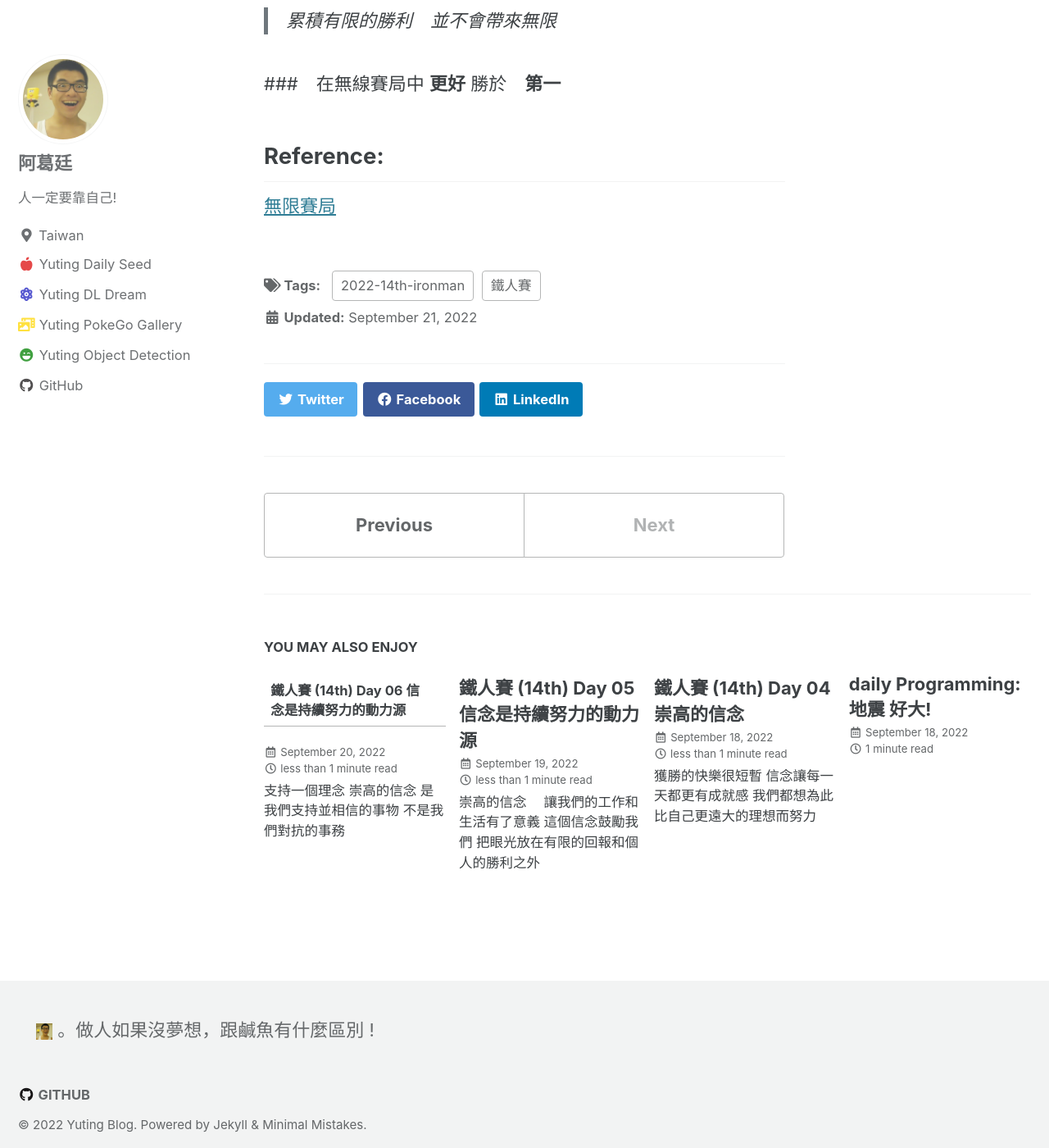
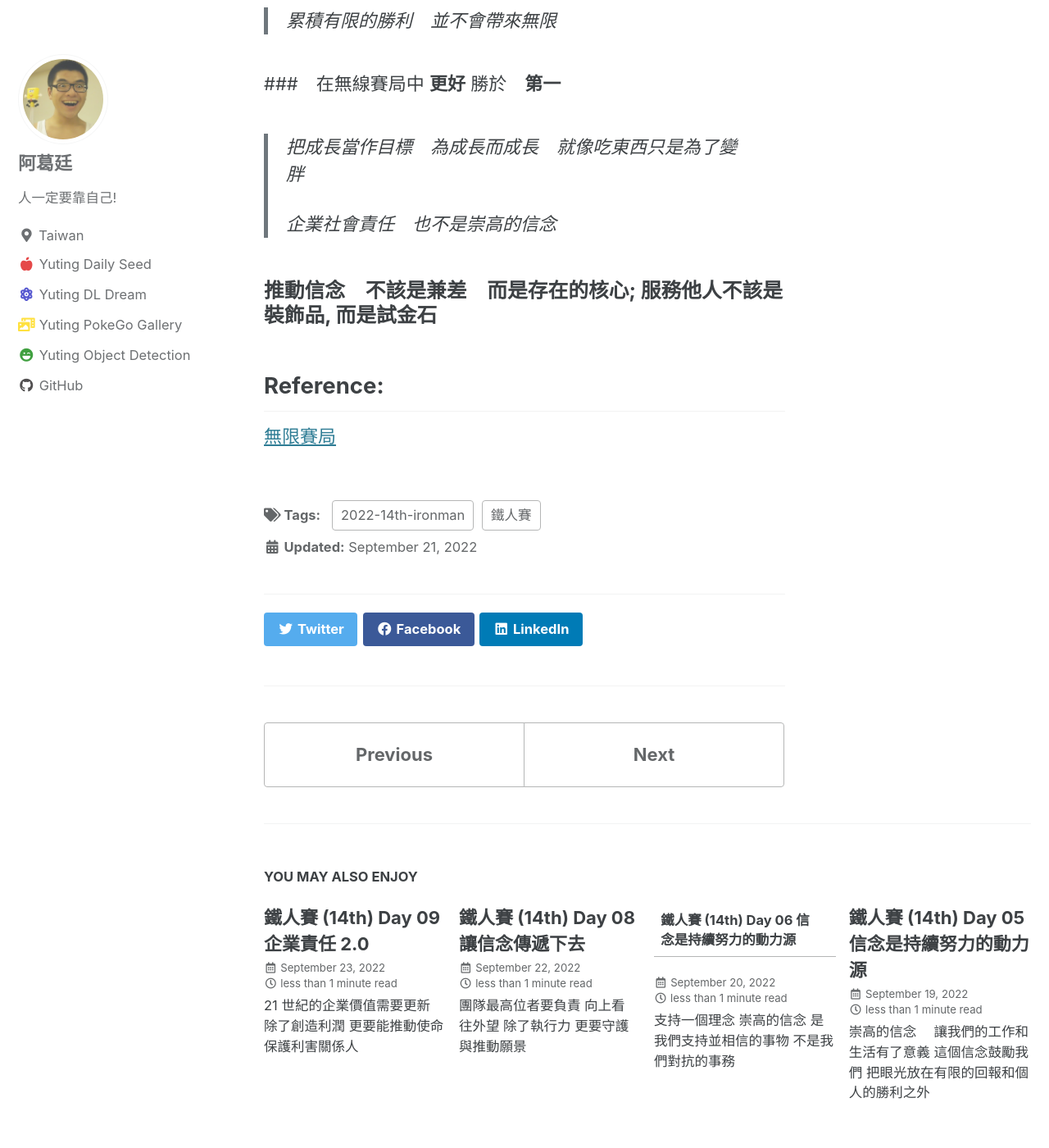
Before and after one commit to yuting3656/yutingblog, a Jekyll site: the page built from _posts/ithome/2022-ironman-14th/2022-09-21-ironman-14th-day07.md, in a window 1280 px wide and 1400 px high, scrolled down 662 px. Shown: the whole window at 82% size. Built offline with Jekyll 4.4.1, drawn with Linux system fonts in a browser that asks for light colours; cached includes are drawn as plain includes.

Commit message:
[add] day 9

```diff
--- a/_posts/ithome/2022-ironman-14th/2022-09-21-ironman-14th-day07.md
+++ b/_posts/ithome/2022-ironman-14th/2022-09-21-ironman-14th-day07.md
@@ -15,6 +15,14 @@ tags: 2022-14th-ironman 鐵人賽
 
 ###　在無線賽局中 **更好** 勝於　**第一**
 
+> 把成長當作目標　為成長而成長　就像吃東西只是為了變胖
+>
+> 企業社會責任　也不是崇高的信念
+>
+
+### 推動信念　不該是兼差　而是存在的核心; 服務他人不該是裝飾品, 而是試金石
+
+
 
 ## Reference:
 
--- /dev/null
+++ b/_posts/ithome/2022-ironman-14th/2022-09-22-ironman-14th-day08.md
@@ -0,0 +1,20 @@
+---
+layout: "single"
+title: "鐵人賽 (14th) Day 08 讓信念傳遞下去"
+permalink: "2022-14th-ironman/day-08"
+tags: 2022-14th-ironman 鐵人賽
+---
+
+> 團隊最高位者要負責
+>
+> **向上看 往外望**
+>
+> 除了執行力 更要守護與推動願景
+
+願景: 向上看 往外望
+財務&營運: 專注向下往內執行
+最佳組織: 協同合作! 相輔相成! 彼此既能互補的夥伴關係
+
+## Reference:
+
+[無限賽局](https://www.books.com.tw/products/0010879567?sloc=main)
--- /dev/null
+++ b/_posts/ithome/2022-ironman-14th/2022-09-23-ironman-14th-day09.md
@@ -0,0 +1,31 @@
+---
+layout: "single"
+title: "鐵人賽 (14th) Day 09 企業責任 2.0"
+permalink: "2022-14th-ironman/day-09"
+tags: 2022-14th-ironman 鐵人賽
+---
+
+> 21 世紀的企業價值需要更新
+>
+> 除了創造利潤
+>
+> 更要能推動使命
+>
+> 保護利害關係人
+
+
+## 企業被淘汰的原因不只是科技 更多情況是因為領導者沒能隨外界變化設想企業的未來
+
+
+### 消費是一切生產的唯一目的 生產者的利益應該受到照顧 但前提是要先促進消費者的利益
+
+
+> 企業目的不只是賺錢 更應該追求崇高的信念
+
+> 有限思維領導者把快速成長視為目標
+>
+> 無限思維領導者 則把成長視為可調節變量
+
+## Reference:
+
+[無限賽局](https://www.books.com.tw/products/0010879567?sloc=main)
```
